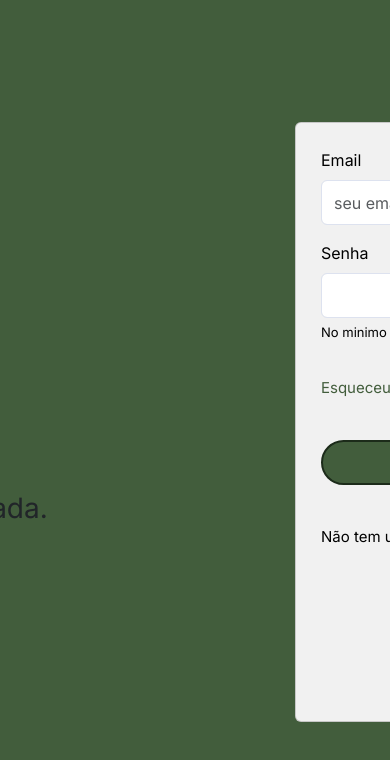
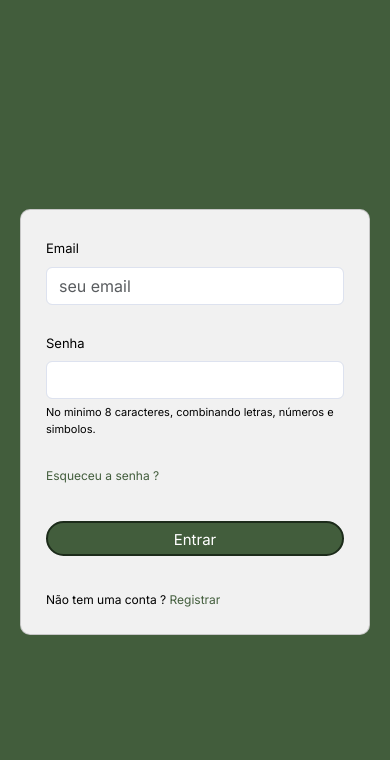
Before and after one commit to dorffdaniel/projeto_gestao_reproducao_bovina, an Angular app: page /login in a window 390 px wide. Shown: the top 760 px of the page. Built offline with nearby package versions, Linux system fonts and the light colour scheme.

Commit message:
feat: responsividade adicionada  tela login

```diff
--- a/src/app/pages/public/login/login.scss
+++ b/src/app/pages/public/login/login.scss
@@ -56,6 +56,7 @@
             background: #f1f1f1;
             color: #000;
             padding: 25px;
+            border-radius: 10px;
 
             .conteudo-inputs {
                 margin: 0 !important;
@@ -65,19 +66,19 @@
                     border: 1px solid #DDE2EF;
                 }
 
-                .desc-senha{
+                .desc-senha {
                     font-size: 13px;
                     margin-top: 5px;
                 }
             }
 
-            .esqueceu-senha{
+            .esqueceu-senha {
                 color: #425D3C;
                 font-size: 15px;
                 text-decoration: none;
             }
 
-            button{
+            button {
                 background: #425D3C;
                 border: 2px solid #1C2B1A;
                 margin: 25px 0;
@@ -86,24 +87,213 @@
                 font-size: 20px;
             }
 
-            .conteudo-registrar{
+            .conteudo-registrar {
 
-                p{
+                p {
                     font-size: 15px;
                 }
 
-                a{
+                a {
                     color: #425D3C;
                     text-decoration: none;
                 }
 
             }
 
-            .msgErr{
+            .msgErr {
                 color: #f30a0a;
                 font-size: 14px;
+                margin: 0;
             }
 
         }
     }
 }
+
+@media (max-width: 1200px) {
+
+    .conteudo {
+        .conteudo-cards {
+            gap: 5px;
+
+            .card-informacao {
+                min-height: 300px;
+
+                h1 {
+                    font-size: 30px;
+                }
+
+                h2 {
+                    font-size: 25px;
+                }
+
+                p {
+                    font-size: 20px;
+                }
+            }
+
+            .card-login {
+                min-width: auto;
+                min-height: auto;
+                width: 100%;
+                max-width: 400px;
+                gap: 25px;
+
+                .conteudo-inputs {
+                    width: 100%;
+
+                    label {
+                        font-size: 13px;
+                    }
+
+                    input {
+                        width: 100%;
+                        height: 38px;
+                    }
+
+                    .desc-senha {
+                        font-size: 11px;
+                        margin-bottom: 0px;
+                    }
+                }
+
+                .esqueceu-senha {
+                    font-size: 12px;
+                }
+
+                button {
+                    margin: 10px 0;
+                    height: 35px;
+                    font-size: 15px;
+                }
+
+                .conteudo-registrar {
+
+                    p {
+                        font-size: 12px;
+                        margin: 0;
+                    }
+
+                }
+
+                .msgErr {
+                    font-size: 12px;
+                }
+
+            }
+
+
+
+        }
+    }
+
+}
+
+
+
+
+@media (max-width: 992px) {
+
+    .conteudo {
+        .conteudo-cards {
+            gap: 5px;
+            flex-direction: column;
+
+            .card-informacao {
+                min-height: 300px;
+                padding: 0;
+
+                h1 {
+                    font-size: 35px;
+                }
+
+                h2 {
+                    font-size: 30px;
+                }
+
+                p {
+                    font-size: 25px;
+                }
+            }
+
+        }
+    }
+
+}
+
+
+
+@media (max-width: 768px) {
+    .conteudo {
+        .conteudo-cards {
+            .card-informacao {
+                display: none;
+            }
+        }
+    }
+
+}
+
+
+
+@media (max-width: 480px) {
+    .conteudo {
+        .conteudo-cards {
+            .card-informacao {
+                display: none;
+            }
+
+            .card-login {
+                min-width: auto;
+                min-height: auto;
+                width: 100%;
+                max-width: 350px;
+                gap: 25px;
+
+                .conteudo-inputs {
+                    width: 100%;
+
+                    label {
+                        font-size: 13px;
+                    }
+
+                    input {
+                        width: 100%;
+                        height: 38px;
+                    }
+
+                    .desc-senha {
+                        font-size: 11px;
+                        margin-bottom: 0px;
+                    }
+                }
+
+                .esqueceu-senha {
+                    font-size: 12px;
+                }
+
+                button {
+                    margin: 10px 0;
+                    height: 35px;
+                    font-size: 15px;
+                }
+
+                .conteudo-registrar {
+
+                    p {
+                        font-size: 12px;
+                        margin: 0;
+                    }
+
+                }
+
+                .msgErr {
+                    font-size: 12px;
+                }
+
+            }
+
+        }
+    }
+
+}
```
